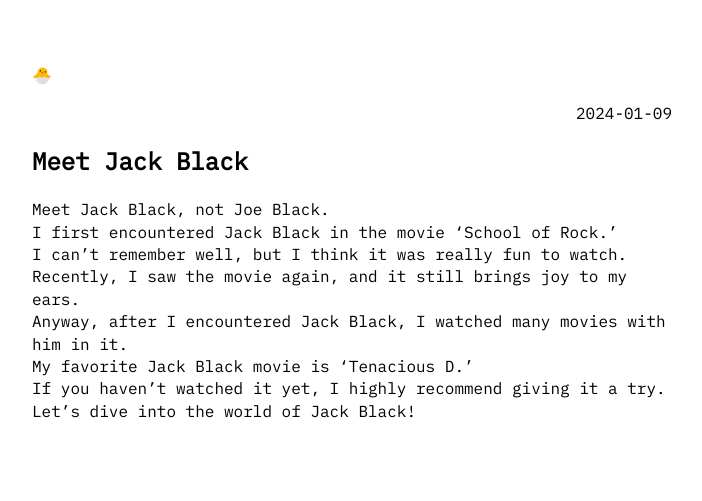
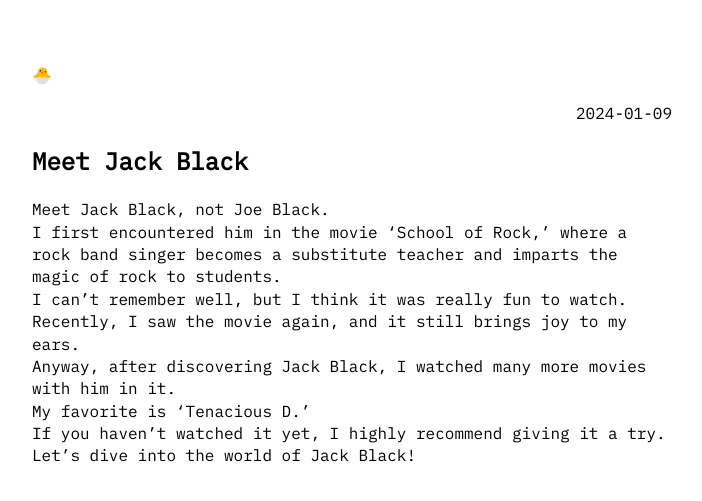
Before and after one commit to prolkh/prolkh.github.io, a Jekyll site: the page built from _posts/2024-01-09-meet-jack-black.md, in a window 1280 px wide. Shown: the top 501 px of the page, without its empty margins (288-990 px from the left). Built offline with Jekyll 4.4.1, drawn with Linux system fonts in a browser that asks for light colours; comment, search, counter and statistics services are not loaded.

Commit message:
doc: Add movie storyline to post

```diff
--- a/_posts/2024-01-09-meet-jack-black.md
+++ b/_posts/2024-01-09-meet-jack-black.md
@@ -6,10 +6,10 @@
 ---
 
 Meet Jack Black, not Joe Black.
-I first encountered Jack Black in the movie 'School of Rock.'
+I first encountered him in the movie 'School of Rock,' where a rock band singer becomes a substitute teacher and imparts the magic of rock to students.
 I can't remember well, but I think it was really fun to watch.
 Recently, I saw the movie again, and it still brings joy to my ears.
-Anyway, after I encountered Jack Black, I watched many movies with him in it.
-My favorite Jack Black movie is 'Tenacious D.'
+Anyway, after discovering Jack Black, I watched many more movies with him in it.
+My favorite is 'Tenacious D.'
 If you haven't watched it yet, I highly recommend giving it a try.
 Let's dive into the world of Jack Black!
```
